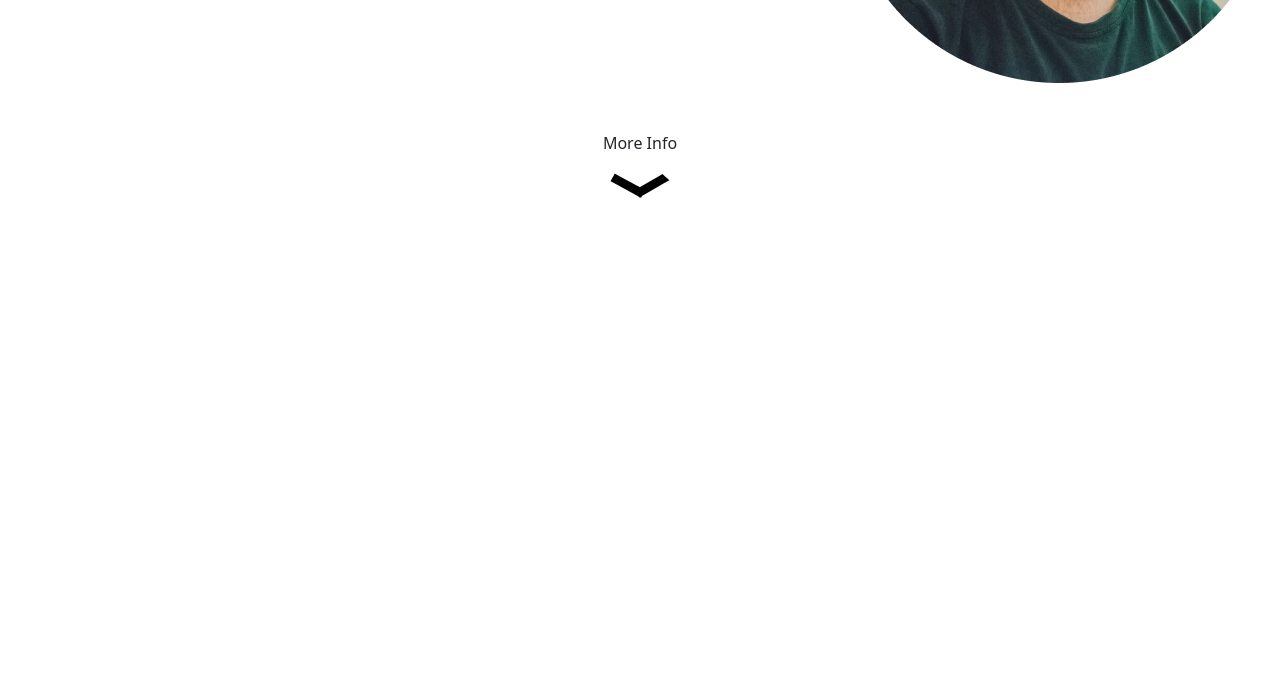
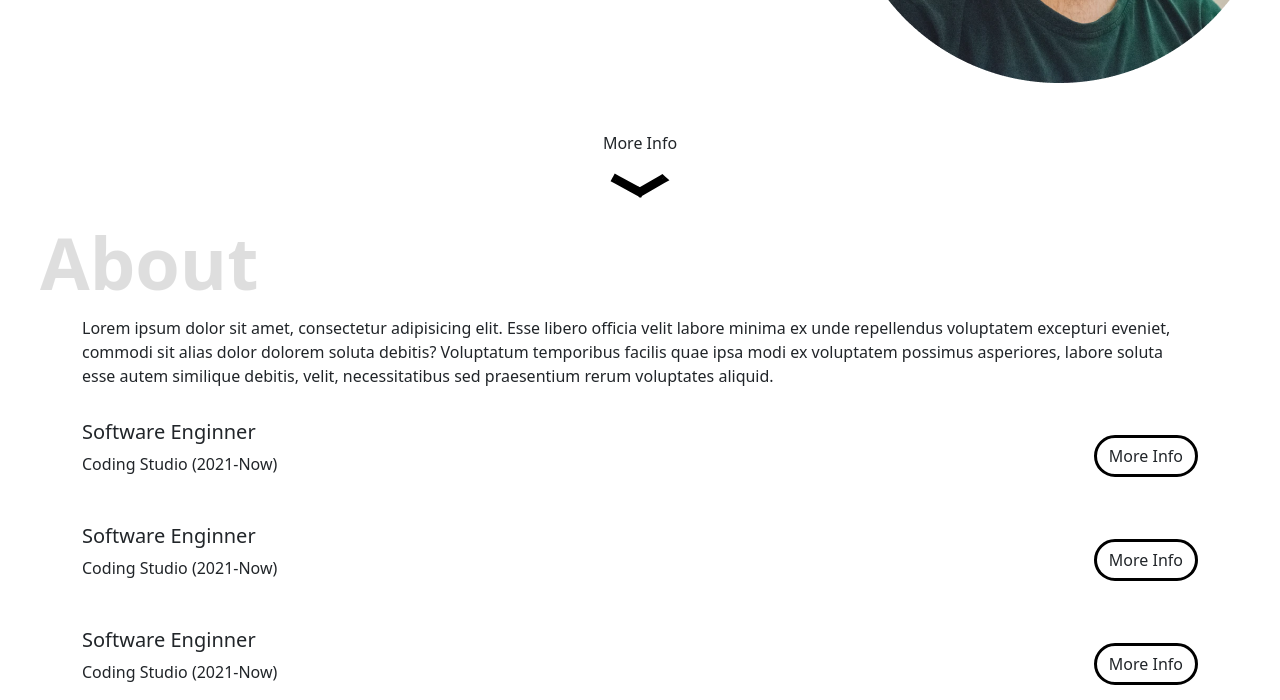
Before and after one commit to belajargithub/Portfolio, a plain HTML site: page index.html in a window 1280 px wide. Shown: the part 541-1241 px from the top of the page. Before the commit the page ends 800 px from the top, so only its background shows below. Drawn offline with nearby package versions, Linux system fonts and the light colour scheme.

Commit message:
add about

```diff
--- a/index.html
+++ b/index.html
@@ -50,6 +50,41 @@
             <img id="arrow" class="mt-2" src="images/arrow.svg" alt="arrow icon">
         </div>
       </section>
+      <section id="about" class="about container">
+        <p>Lorem ipsum dolor sit amet, consectetur adipisicing elit. Esse libero officia velit labore minima ex unde repellendus voluptatem excepturi eveniet, commodi sit alias dolor dolorem soluta debitis? Voluptatum temporibus facilis quae ipsa modi ex voluptatem possimus asperiores, labore soluta esse autem similique debitis, velit, necessitatibus sed praesentium rerum voluptates aliquid.</p>
+        <div class="about-exp">
+            <div class="about-exp-item">
+               <div class="about-exp-item-header">
+                   <div>
+                        <h5>Software Enginner</h5>
+                        <p>Coding Studio (2021-Now)</p>
+                    </div>
+                    <button class="btn button" onclick="toggleDetail(event)">More Info</button>
+               </div>
+               <p class="about-exp-item-detail">Lorem ipsum dolor sit amet, consectetur adipisicing elit. Minima praesentium voluptatibus perferendis deserunt natus officiis excepturi itaque repellendus dolor, voluptas ut repudiandae voluptatum. Odio itaque fugiat impedit beatae inventore alias?</p>
+            </div>
+            <div class="about-exp-item">
+               <div class="about-exp-item-header">
+                   <div>
+                        <h5>Software Enginner</h5>
+                        <p>Coding Studio (2021-Now)</p>
+                    </div>
+                    <button class="btn button"onclick="toggleDetail(event)">More Info</button>
+               </div>
+               <p class="about-exp-item-detail">Lorem ipsum dolor sit amet, consectetur adipisicing elit. Minima praesentium voluptatibus perferendis deserunt natus officiis excepturi itaque repellendus dolor, voluptas ut repudiandae voluptatum. Odio itaque fugiat impedit beatae inventore alias?</p>
+            </div>
+            <div class="about-exp-item">
+               <div class="about-exp-item-header">
+                   <div>
+                        <h5>Software Enginner</h5>
+                        <p>Coding Studio (2021-Now)</p>
+                    </div>
+                    <button class="btn button" onclick="toggleDetail(event)">More Info</button>
+               </div>
+               <p class="about-exp-item-detail">Lorem ipsum dolor sit amet, consectetur adipisicing elit. Minima praesentium voluptatibus perferendis deserunt natus officiis excepturi itaque repellendus dolor, voluptas ut repudiandae voluptatum. Odio itaque fugiat impedit beatae inventore alias?</p>
+            </div>
+        </div>
+      </section>
     <script src="https://cdn.jsdelivr.net/npm/@popperjs/core@2.11.8/dist/umd/popper.min.js" integrity="sha384-I7E8VVD/ismYTF4hNIPjVp/Zjvgyol6VFvRkX/vR+Vc4jQkC+hVqc2pM8ODewa9r" crossorigin="anonymous"></script>
     <script src="https://cdn.jsdelivr.net/npm/bootstrap@5.3.3/dist/js/bootstrap.min.js" integrity="sha384-0pUGZvbkm6XF6gxjEnlmuGrJXVbNuzT9qBBavbLwCsOGabYfZo0T0to5eqruptLy" crossorigin="anonymous"></script>
     <script src="https://code.jquery.com/jquery-3.7.1.min.js" integrity="sha256-/JqT3SQfawRcv/BIHPThkBvs0OEvtFFmqPF/lYI/Cxo=" crossorigin="anonymous"></script>
--- a/main.js
+++ b/main.js
@@ -0,0 +1,14 @@
+function toggleDetail(e) {
+    const target = $(e.target)
+
+    if($(target).hasClass("active")) {
+        $(target).html("More Info").removeClass("active")
+    } else {
+        $(target).html("Less Info").addClass("active")
+    }
+
+
+    const item = $(target).parents(".about-exp-item")
+    const detail = $(item).children(".about-exp-item-detail")
+    $(detail).slideToggle()
+}
--- a/style.css
+++ b/style.css
@@ -1,5 +1,18 @@
 section {
     padding-top: 128px;
+    position: relative;
+}
+
+section:before {
+    z-index: -1;
+    content: '';
+    font-size: 72px;
+    color: gray;
+    opacity: 0.25;
+    position: absolute;
+    font-weight: 700;
+    top: 20px;
+    left: -30px;
 }
 
 .btn.button {
@@ -7,7 +20,7 @@ section {
     border-radius: 24px;
 }
 
-.btn.button:hover {
+.btn.button:hover, .btn.button.active {
     border: 3px solid black;
     background-color: black;
     color: white;
@@ -34,6 +47,24 @@ section {
     animation: 2s upDown infinite;
 }
 
+.about:before {
+    content: 'About';
+}
+
+.about-exp-item {
+    margin-top: 32px;
+}
+
+.about-exp-item-header {
+    display: flex;
+    align-items: center;
+    justify-content: space-between;
+}
+
+.about-exp-item-detail {
+    display: none;
+}
+
 @keyframes upDown {
     0% {
         transform: translateY(0);
```
